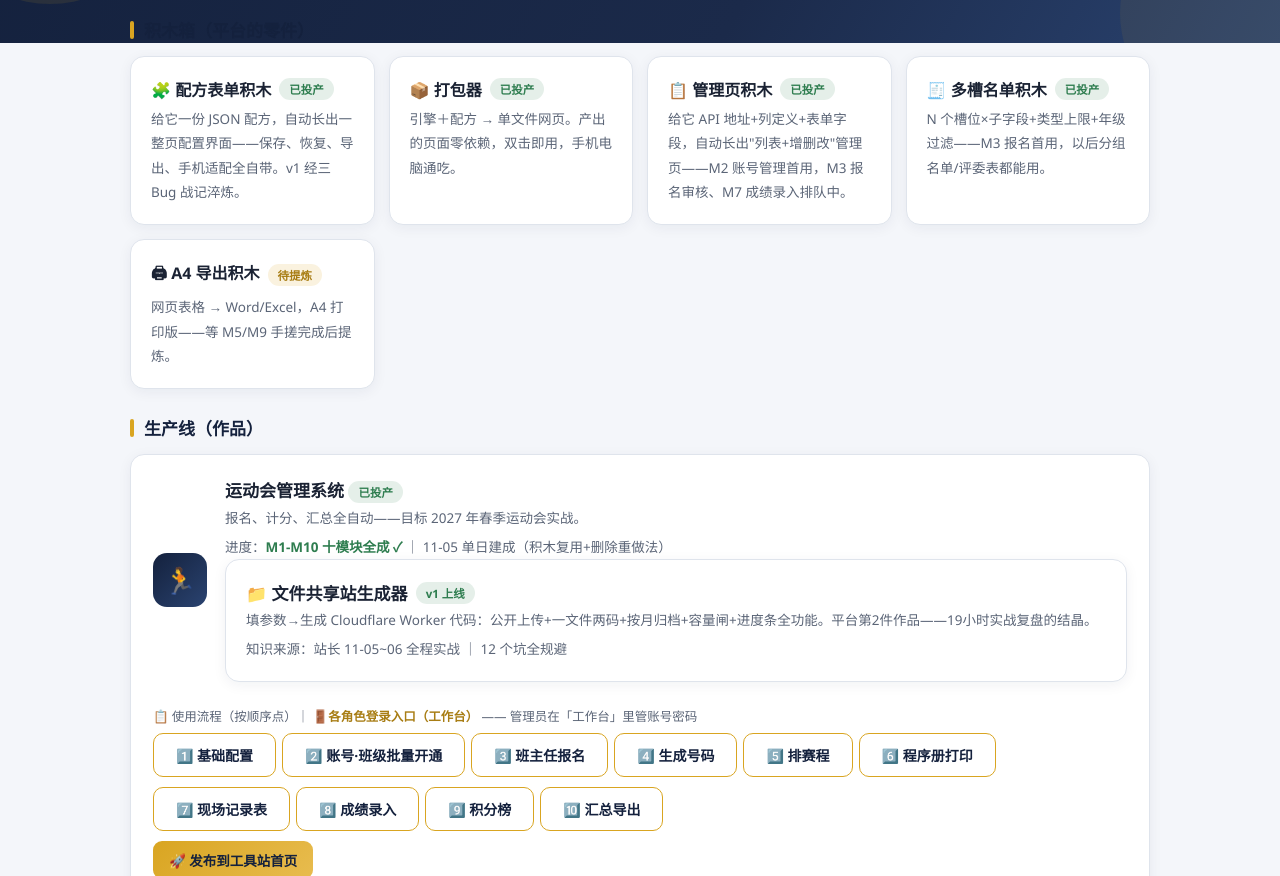
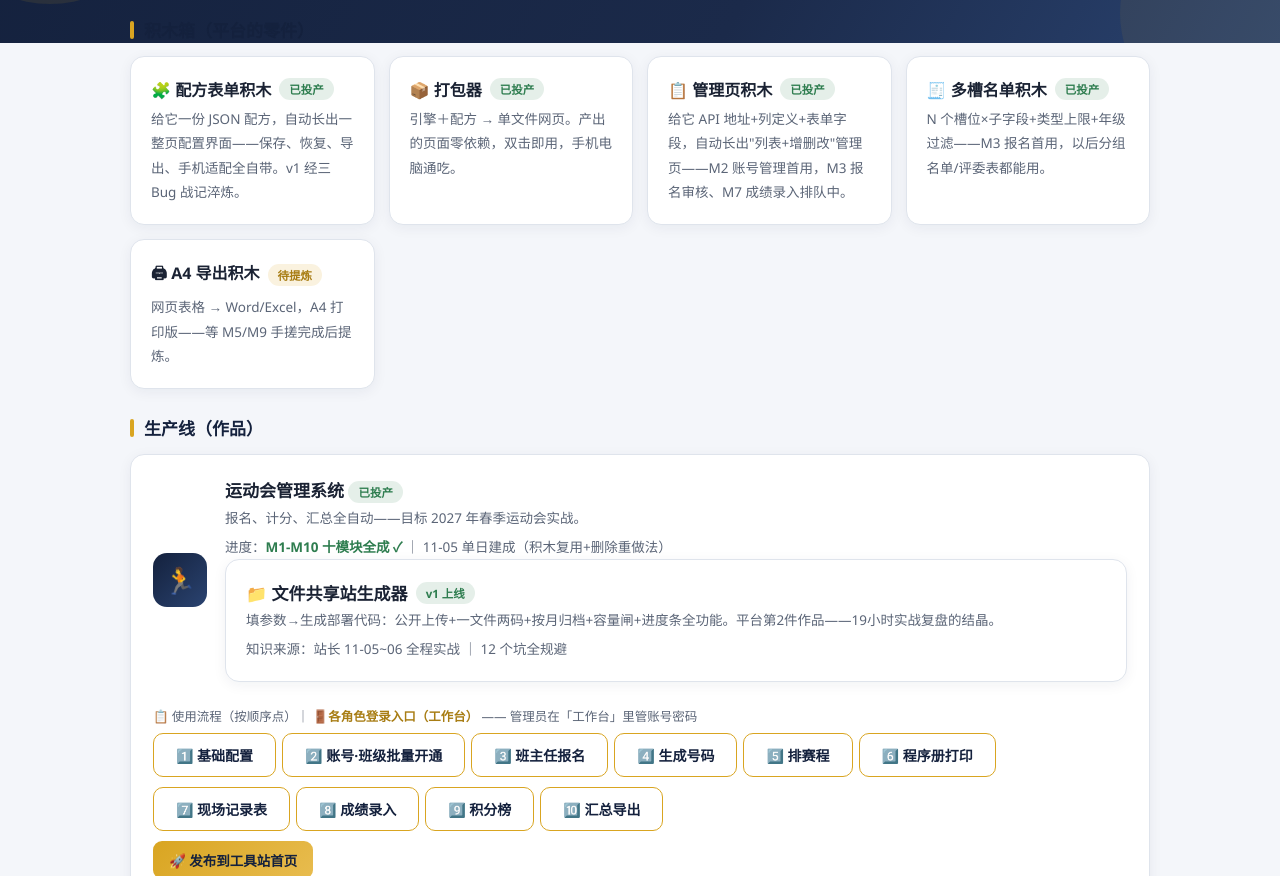
Before and after one commit to zhufenghua313/tl, a plain HTML site: page apps/platform/index.html in a window 1280 px wide. Shown: the part 224-1100 px from the top of the page. Drawn offline with Linux system fonts and the light colour scheme.

Commit message:
platform index card: reword CF Worker mention

```diff
--- a/apps/platform/index.html
+++ b/apps/platform/index.html
@@ -205,7 +205,7 @@ document.getElementById("pubSports").addEventListener("click", function(){
 
       <a class="brick" href="/apps/platform/sharesite.html" style="display:block;text-decoration:none">
         <h3>📁 文件共享站生成器 <span class="tag on">v1 上线</span></h3>
-        <p>填参数→生成 Cloudflare Worker 代码：公开上传+一文件两码+按月归档+容量闸+进度条全功能。平台第2件作品——19小时实战复盘的结晶。</p>
+        <p>填参数→生成部署代码：公开上传+一文件两码+按月归档+容量闸+进度条全功能。平台第2件作品——19小时实战复盘的结晶。</p>
         <p class="mods">知识来源：站长 11-05~06 全程实战 ｜ 12 个坑全规避</p>
       </a>
       </div>
```
